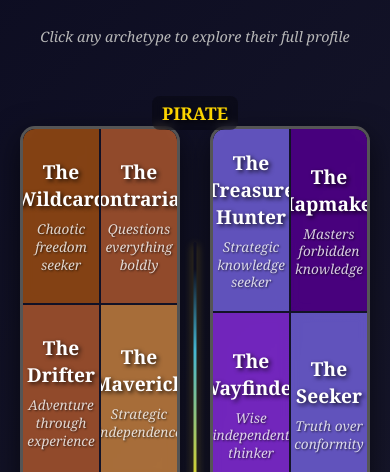
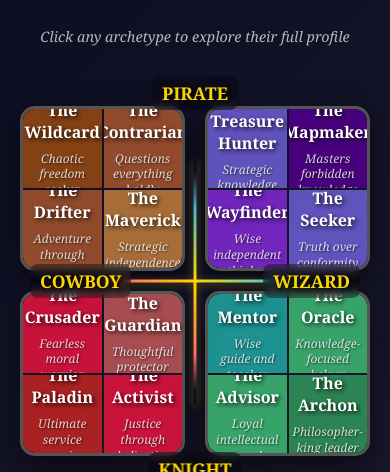
Before and after one commit to smorgosv/hero-compass, a plain HTML site: page framework.html in a window 390 px wide. Shown: the part 372-844 px from the top of the page. Drawn offline with Linux system fonts and the light colour scheme.

Commit message:
framework 2

```diff
--- a/framework.html
+++ b/framework.html
@@ -50,6 +50,10 @@
             gap: 30px;
             margin: 80px 0;
             position: relative;
+            aspect-ratio: 1;
+            max-width: 1000px;
+            margin-left: auto;
+            margin-right: auto;
         }
 
         .main-axis-h {
@@ -119,6 +123,7 @@
             border: 3px solid #555;
             box-shadow: 0 10px 30px rgba(0,0,0,0.6);
             transition: transform 0.3s ease;
+            aspect-ratio: 1;
         }
 
         .main-quadrant:hover {
@@ -130,7 +135,7 @@
             grid-template-columns: 1fr 1fr;
             grid-template-rows: 1fr 1fr;
             gap: 2px;
-            min-height: 350px;
+            height: 100%;
         }
 
         .sub-quadrant {
@@ -146,6 +151,7 @@
             text-align: center;
             text-decoration: none;
             overflow: hidden;
+            aspect-ratio: 1;
         }
 
         .sub-quadrant:hover {
@@ -201,6 +207,8 @@
             transition: all 0.3s ease;
             z-index: 1;
             box-shadow: 0 4px 15px rgba(0,0,0,0.3);
+            image-rendering: -webkit-optimize-contrast;
+            image-rendering: crisp-edges;
         }
 
         /* Maverick quadrant colors */
@@ -508,6 +516,24 @@
 
             .spectrum-row {
                 gap: 10px;
+            }
+
+            .main-grid {
+                max-width: 100%;
+                margin: 60px auto;
+                gap: 20px;
+            }
+
+            .sub-quadrant {
+                padding: 15px 10px;
+            }
+
+            .sub-title {
+                font-size: 1rem;
+            }
+
+            .sub-tagline {
+                font-size: 0.75rem;
             }
         }
     </style>
```
